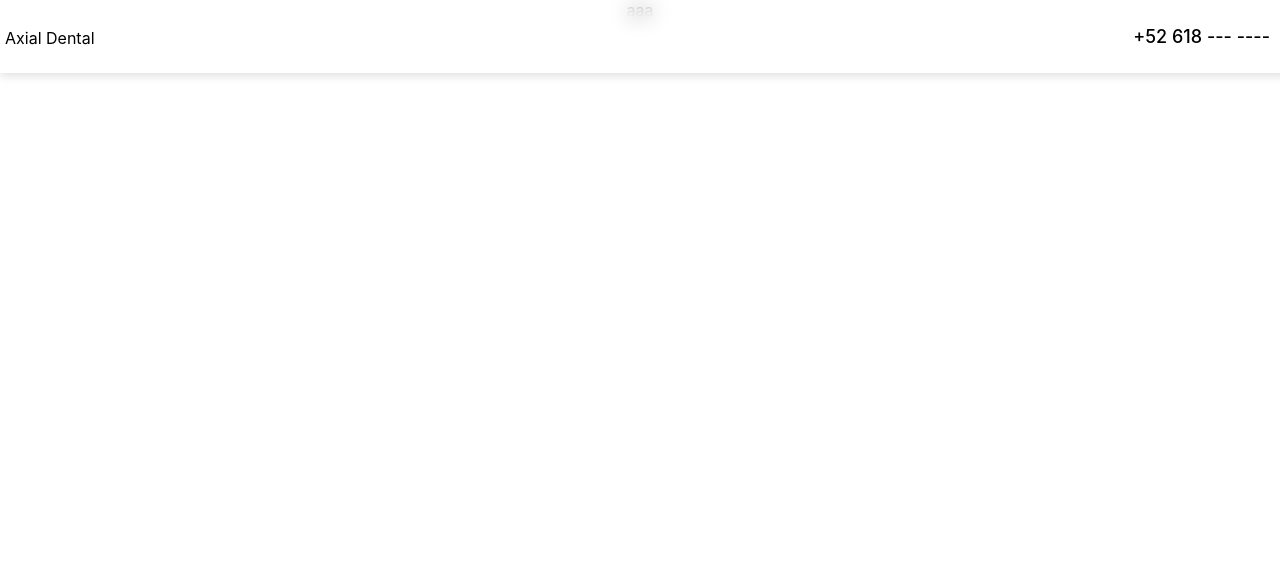
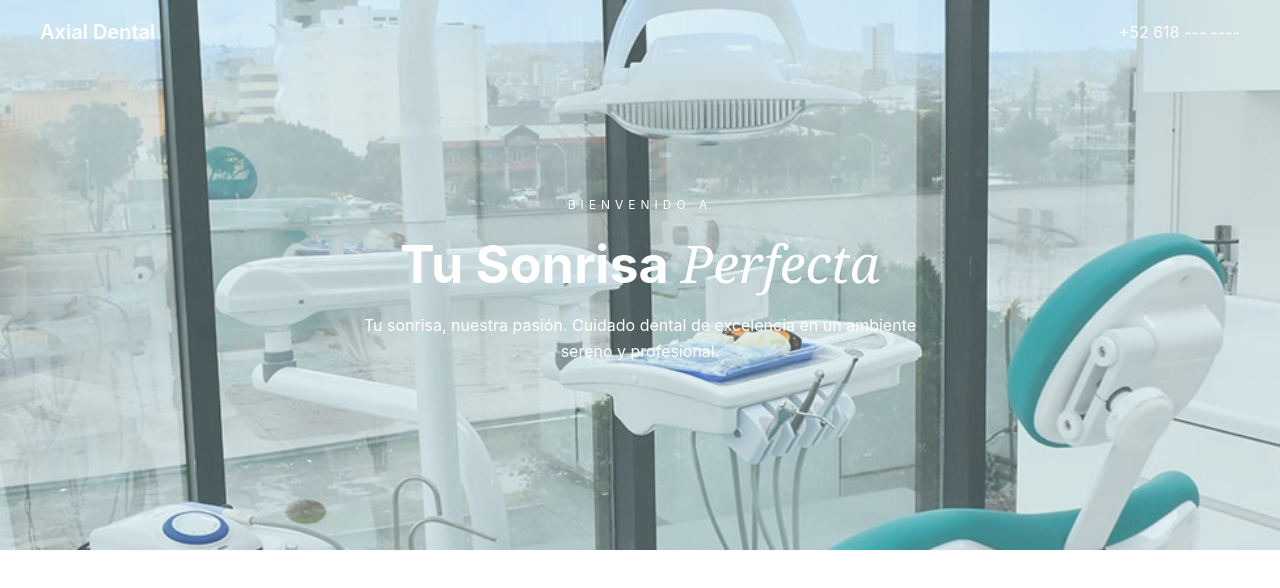
Before and after one commit to AntooGuevara/axial_dental, a React (Create React App) app: page / in a window 1280 px wide. Shown: the top 588 px of the page. Built offline with nearby package versions, Linux system fonts and the light colour scheme.

Commit message:
nuevo diseño

```diff
--- a/src/App.js
+++ b/src/App.js
@@ -1,13 +1,16 @@
 import './App.css';
 import NavBar from './components/NavBar.jsx';
 import Informacion from './components/informacion.jsx';
+import Fondo from './components/fondo.jsx'
 
 function App() {
   return (
     <div className="App">
+        <Fondo/>
         <NavBar/>
         <Informacion/>
     </div>
+
 
 
   );
--- a/src/components/NavBar.jsx
+++ b/src/components/NavBar.jsx
@@ -1,20 +1,18 @@
 import React from 'react';
+import './styles/navbar.css';
 
-
-
-//diseño
-import './styles/navbar.css'
-
-//clase
 const NavBar = () => {
     return (
         <header className="header">
             <div className="logo-container">
-                Axial Dental
+                <span>Axial Dental</span>
             </div>
+
             <nav>
-                <ul class="nav-container">
-                    <li><a href="/">+52 618 --- ----</a></li>
+                <ul className="nav-container">
+                    <li>
+                        <a href="/">+52 618 --- ----</a>
+                    </li>
                 </ul>
             </nav>
         </header>
--- /dev/null
+++ b/src/components/fondo.jsx
@@ -0,0 +1,34 @@
+import React from 'react';
+import consultorio from './images/consultorio.jpg';
+import './styles/fondo.css';
+
+const Fondo = () => {
+    return (
+        <section className="fondo">
+
+            <img
+                className="fondo-imagen"
+                src={consultorio}
+                alt="Consultorio dental"
+            />
+
+            <div className="fondo-overlay"></div>
+
+            <div className="fondo-contenido">
+                <p>BIENVENIDO A</p>
+
+                <h1>
+                    Tu Sonrisa <em>Perfecta</em>
+                </h1>
+
+                <span>
+                    Tu sonrisa, nuestra pasión. Cuidado dental de excelencia
+                    en un ambiente sereno y profesional.
+                </span>
+            </div>
+
+        </section>
+    );
+};
+
+export default Fondo;
--- a/src/components/informacion.jsx
+++ b/src/components/informacion.jsx
@@ -2,7 +2,7 @@ import React from 'react';
 
 const Informacion = () => {
   return (
-    <div>aaa</div>
+    <div></div>
   );
 };
 
--- /dev/null
+++ b/src/components/styles/fondo.css
@@ -0,0 +1,73 @@
+.fondo {
+    position: relative;
+
+    width: 100%;
+    height: 550px;
+
+    overflow: hidden;
+}
+
+.fondo-imagen {
+    position: absolute;
+
+    top: 0;
+    left: 0;
+
+    width: 100%;
+    height: 100%;
+
+    object-fit: cover;
+    object-position: center;
+}
+
+.fondo-overlay {
+    position: absolute;
+
+    top: 0;
+    left: 0;
+
+    width: 100%;
+    height: 100%;
+
+    background-color: rgba(180, 220, 225, 0.35);
+}
+
+.fondo-contenido {
+    position: absolute;
+
+    top: 50%;
+    left: 50%;
+
+    transform: translate(-50%, -50%);
+
+    width: 80%;
+    text-align: center;
+
+    color: white;
+}
+
+.fondo-contenido p {
+    font-size: 12px;
+    letter-spacing: 5px;
+    margin-bottom: 15px;
+}
+
+.fondo-contenido h1 {
+    font-size: 52px;
+    margin: 0 0 15px;
+}
+
+.fondo-contenido h1 em {
+    font-family: Georgia, serif;
+    font-weight: normal;
+}
+
+.fondo-contenido span {
+    display: block;
+
+    max-width: 600px;
+    margin: 0 auto;
+
+    font-size: 16px;
+    line-height: 1.6;
+}
--- a/src/components/styles/navbar.css
+++ b/src/components/styles/navbar.css
@@ -1,45 +1,43 @@
-.header{
-    display:flex;
+.header {
+    position: absolute;
+    top: 0;
+    left: 0;
+
+    display: flex;
     justify-content: space-between;
     align-items: center;
 
-    position: fixed;
-    top: 0;
-    left: 0;
     width: 100%;
+    padding: 20px 40px;
 
-    padding: 5px;
-    background-color: rgba(255, 255, 255, 0.5); /*color semitransparente*/
-    backdrop-filter: blur(10px);
-    box-shadow: 0 2px 10px rgba(0, 0, 0, 0.15);
+    background-color: transparent;
 
+    z-index: 10;
 
-    z-index: 1000;
-
+    box-sizing: border-box;
 }
 
-.logo-container{
-  padding-top: 3px;
-  cursor: pointer;
+.logo-container {
+    display: flex;
+    align-items: center;
+
+    color: white;
+    font-size: 20px;
+    font-weight: 600;
 }
 
-.logo-container img{
-    width: 100px;
-    height: auto;
-}
-.nav-container{
+.nav-container {
     display: flex;
+    margin: 0;
+    padding: 0;
 }
 
-.nav-container li{
-    padding: 5px;
-    margin: 0 10px;
+.nav-container li {
     list-style: none;
 }
 
 .nav-container li a {
-  text-decoration: none;
-  color: #000000;
-  font-weight: 500;
-  font-size: 18px;
+    text-decoration: none;
+    color: white;
+    font-size: 16px;
 }
```
Also changed, not shown: src/components/images/consultorio.jpg (added).
